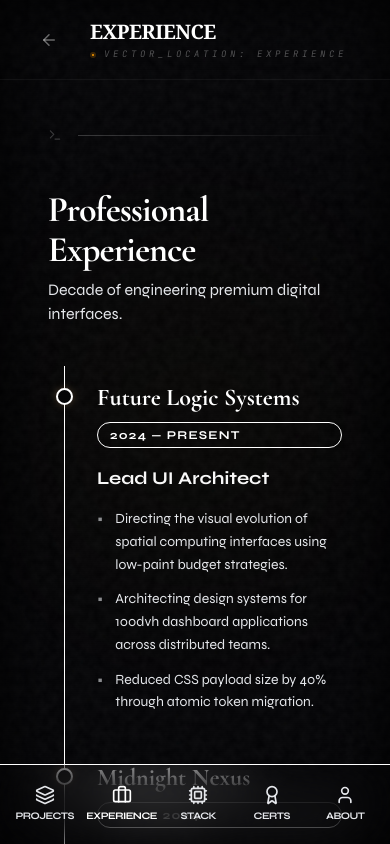
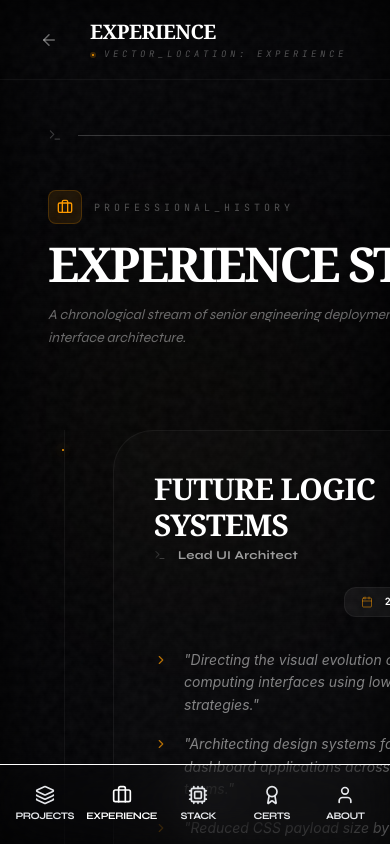
Before and after one commit to Aditya-Chavan-dev/Portfolio, a React (Vite) app: page /hub/experience in a window 390 px wide. Built offline with nearby package versions, Linux system fonts and the light colour scheme; no server answers; the database is empty.

Commit message:
content: upgrade chronological logs and blueprints

```diff
--- a/src/pages/Experience.tsx
+++ b/src/pages/Experience.tsx
@@ -1,5 +1,6 @@
 import { motion } from 'framer-motion';
 import { useExperience } from '@/common/hooks/useExperience';
+import { Briefcase, Calendar, ChevronRight, Activity, Terminal } from 'lucide-react';
 
 export function Experience() {
   const { experience, loading } = useExperience();
@@ -7,52 +8,103 @@ export function Experience() {
   if (loading && experience.length === 0) {
     return (
       <div className="flex flex-col items-center justify-center py-20 opacity-40">
-        <div className="w-6 h-6 border-2 border-accent border-t-transparent rounded-full animate-spin mb-4" />
-        <span className="font-hud text-[10px] tracking-widest uppercase">Initializing History…</span>
+        <div className="w-8 h-8 border-2 border-amber-500/20 border-t-amber-500 rounded-full animate-spin mb-4" />
+        <span className="font-mono text-[10px] tracking-[0.4em] uppercase text-white">Scanning_Archive…</span>
       </div>
     );
   }
+
   return (
-    <div className="flex flex-col gap-10">
-      <div className="flex flex-col gap-2">
-        <h2 className="text-4xl font-display font-bold text-text-primary tracking-tight">Professional Experience</h2>
-        <p className="text-text-muted font-body">Decade of engineering premium digital interfaces.</p>
+    <div className="flex flex-col gap-20">
+      {/* ─── Header Section ───────────────────────────────────── */}
+      <div className="flex flex-col gap-4 max-w-2xl">
+         <div className="flex items-center gap-3">
+            <div className="p-2 bg-amber-500/10 rounded-lg text-amber-500 border border-amber-500/20">
+               <Briefcase size={16} />
+            </div>
+            <span className="text-[10px] font-mono tracking-[0.4em] text-white/30 uppercase">Professional_History</span>
+         </div>
+         <h2 className="text-5xl font-bold text-white tracking-tighter font-serif uppercase">Experience Stream</h2>
+         <p className="text-sm text-white/40 leading-relaxed italic">
+           A chronological stream of senior engineering deployments and high-stake interface architecture.
+         </p>
       </div>
 
-      <div className="relative flex flex-col gap-12 pl-8 border-l border-accent/20 ml-4 py-4">
+      {/* ─── Modernized Timeline ──────────────────────────────── */}
+      <div className="relative space-y-16 pl-12 border-l border-white/[0.05] ml-4">
         {experience.map((ex, i) => (
           <motion.div
             key={i}
-            initial={{ opacity: 0, x: -20 }}
+            initial={{ opacity: 0, x: -10 }}
             whileInView={{ opacity: 1, x: 0 }}
             viewport={{ once: true }}
-            transition={{ duration: 0.5, delay: i * 0.1 }}
-            className="relative flex flex-col gap-4"
+            transition={{ duration: 0.8, delay: i * 0.15 }}
+            className="relative"
           >
-            {/* Timeline Dot */}
-            <div className="absolute -left-[41px] top-1.5 w-[17px] h-[17px] bg-bg-base border-2 border-accent rounded-full shadow-[0_0_8px_rgba(212,165,116,0.3)]" />
+            {/* Timeline Connector Dot */}
+            <div className="absolute -left-[54px] top-4 w-2 h-2">
+               <div className="absolute inset-0 bg-amber-500 rounded-full animate-ping opacity-20" />
+               <div className="absolute inset-[3px] bg-amber-500 rounded-full shadow-[0_0_15px_rgba(245,158,11,0.8)]" />
+            </div>
 
-            <div className="flex flex-col lg:flex-row lg:items-center lg:justify-between gap-2">
-              <h3 className="text-2xl font-display font-bold text-text-primary">
+            {/* Event Module Card */}
+            <div className="bg-white/[0.015] border border-white/5 rounded-[2.5rem] p-10 flex flex-col gap-8 group hover:bg-white/[0.03] transition-all hover:border-amber-500/10">
+
+               {/* Metadata Header */}
+               <div className="flex flex-col lg:flex-row lg:items-center justify-between gap-6">
+                  <div className="space-y-1">
+                     <div className="flex items-center gap-4">
+                        <h3 className="text-3xl font-bold text-white tracking-tight uppercase font-serif group-hover:text-amber-500 transition-colors">
                           {ex.company}
                         </h3>
-              <span className="text-xs font-body font-bold text-accent uppercase tracking-widest bg-accent/5 px-3 py-1 rounded-full border border-accent/10 whitespace-nowrap lg:ml-4">
+                        <div className="flex-1 w-20 h-px bg-white/5 group-hover:w-32 transition-all" />
+                     </div>
+                     <div className="flex items-center gap-3">
+                        <Terminal size={12} className="text-white/20" />
+                        <span className="text-xs font-bold text-white/60 tracking-wide">{ex.role}</span>
+                     </div>
+                  </div>
+
+                  <div className="flex flex-col items-end gap-1">
+                     <div className="flex items-center gap-3 bg-white/5 px-4 py-2 rounded-xl border border-white/5 shadow-2xl">
+                        <Calendar size={12} className="text-amber-500/50" />
+                        <span className="text-[10px] font-mono font-bold text-white uppercase tracking-widest leading-none">
                           {ex.date}
                         </span>
                      </div>
+                  </div>
+               </div>
 
-            <p className="text-lg font-body font-bold text-text-secondary">
-              {ex.role}
+               {/* Achievement Stream */}
+               <div className="grid grid-cols-1 lg:grid-cols-1 gap-4 opacity-70 group-hover:opacity-100 transition-opacity">
+                  {(ex.bullets || []).map((b, bi) => (
+                    <motion.div
+                      key={bi}
+                      initial={{ opacity: 0 }}
+                      whileInView={{ opacity: 1 }}
+                      transition={{ delay: 0.3 + bi * 0.1 }}
+                      className="flex gap-4 items-start"
+                    >
+                      <ChevronRight size={14} className="mt-1 text-amber-500 shrink-0" />
+                      <p className="text-sm font-sans text-white/70 leading-relaxed italic">
+                        "{b}"
                       </p>
+                    </motion.div>
+                  ))}
+               </div>
 
-            <ul className="flex flex-col gap-3">
-              {ex.bullets.map((b, bi) => (
-                <li key={bi} className="text-sm font-body text-text-muted leading-relaxed flex gap-3">
-                  <span className="text-accent opacity-60">•</span>
-                  {b}
-                </li>
-              ))}
-            </ul>
+               {/* Status Footnote */}
+               <div className="flex items-center justify-between pt-4 border-t border-white/[0.03] mt-4 opacity-0 group-hover:opacity-100 transition-all duration-700 translate-y-4 group-hover:translate-y-0 text-white/20">
+                  <div className="flex items-center gap-4">
+                     <span className="text-[8px] font-mono tracking-[0.4em] uppercase font-bold text-emerald-500/60">Deployment_Verified.OK</span>
+                     <div className="w-1.5 h-1.5 bg-emerald-500 rounded-full" />
+                  </div>
+                  <div className="flex items-center gap-2">
+                     <Activity size={10} />
+                     <span className="text-[8px] font-mono tracking-[0.3em] uppercase">Sector_0{i+1}_Analytic</span>
+                  </div>
+               </div>
+            </div>
           </motion.div>
         ))}
       </div>
```
Also changed, not shown: src/pages/Projects.tsx (+91 -39 lines). Lines whose indentation alone changed are shown as unchanged.
